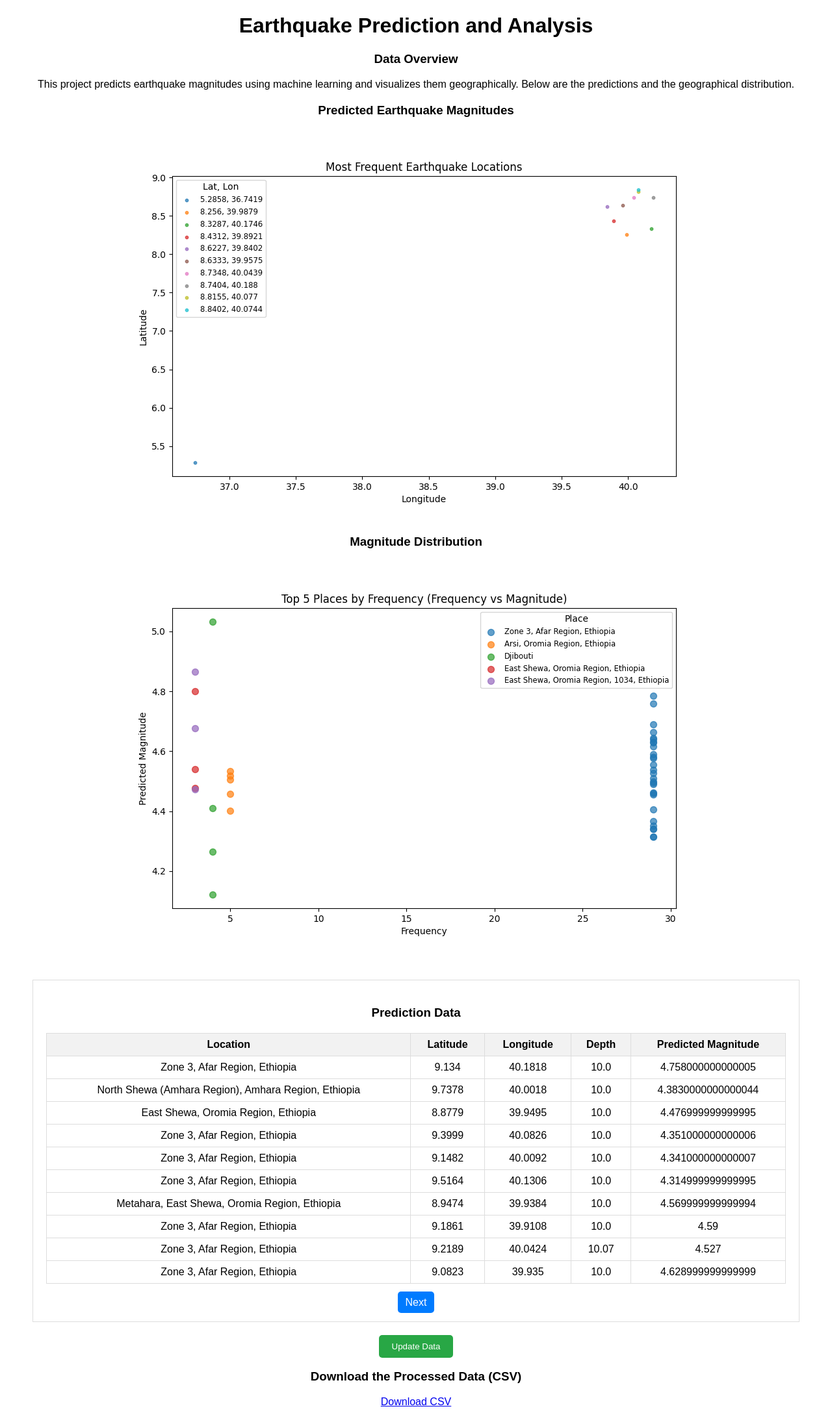
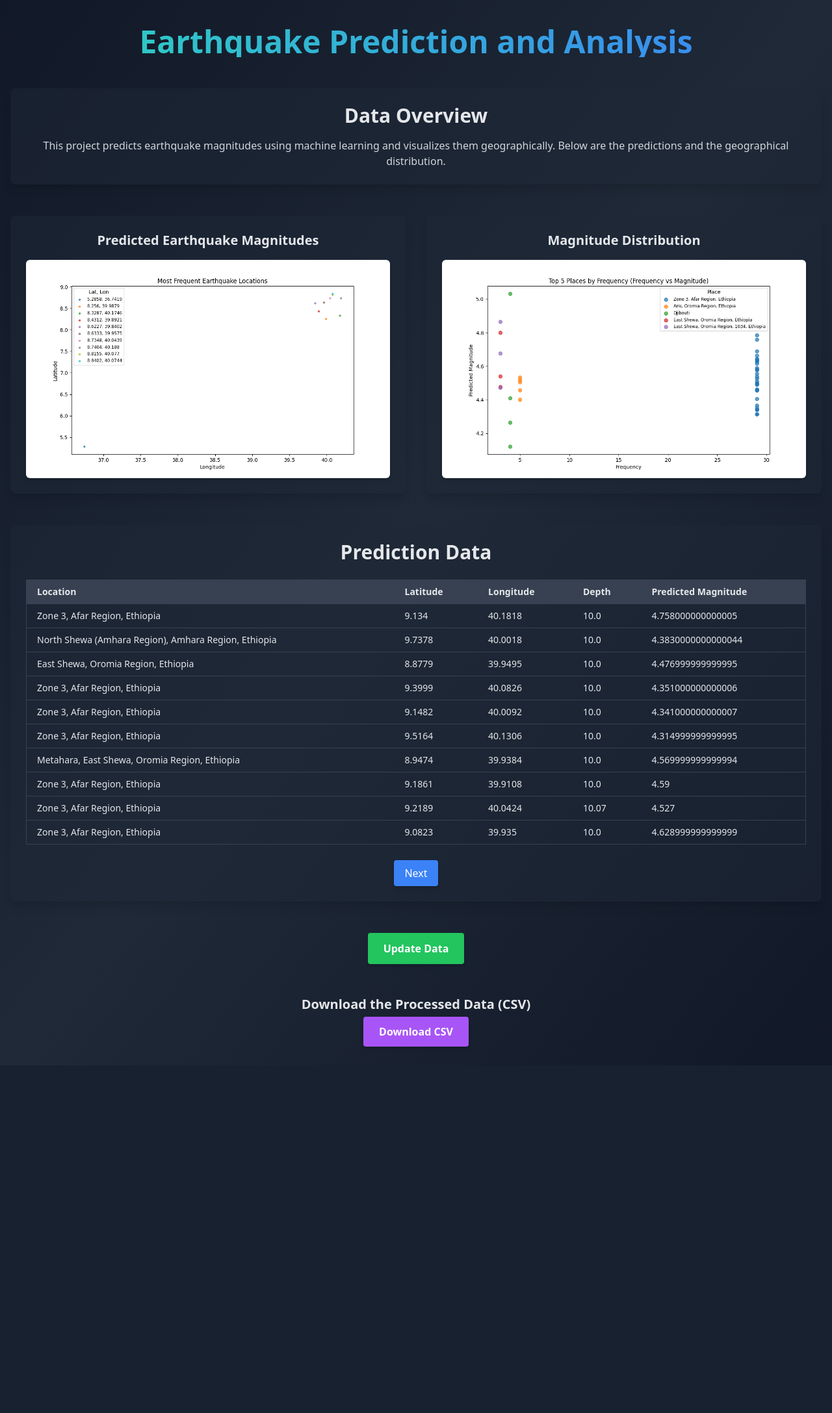
Before and after one commit to Franchise-Marketplace/Earthquake-Data-Ananlysis-and-prediction, a Flask app: page / in a window 1280 px wide. Shown: the whole page at 65% size. After the commit the page ends 1611 px from the top, so only its background shows below. Run offline with Flask 3, Linux system fonts and the light colour scheme; some libraries are stand-ins or nearby versions.

Commit message:
styled it with tailwind css

```diff
--- a/templates/index.html
+++ b/templates/index.html
@@ -4,134 +4,77 @@
     <meta charset="UTF-8">
     <meta name="viewport" content="width=device-width, initial-scale=1.0">
     <title>Earthquake Prediction</title>
-    <style>
-        body {
-            font-family: Arial, sans-serif;
-        }
-        .container {
-            text-align: center;
-        }
-        .plot {
-            margin-top: 20px;
-        }
-        .table-container {
-            margin-top: 40px;
-            border: 1px solid #ddd;
-            padding: 20px;
-            width: 90%;
-            margin-left: auto;
-            margin-right: auto;
-        }
-        table {
-            width: 100%;
-            border-collapse: collapse;
-            margin-top: 20px;
-        }
-        th, td {
-            padding: 8px 12px;
-            text-align: center;
-            border: 1px solid #ddd;
-        }
-        th {
-            background-color: #f2f2f2;
-        }
-        .pagination {
-            margin-top: 20px;
-        }
-        .pagination a {
-            margin: 0 5px;
-            padding: 8px 12px;
-            text-decoration: none;
-            background-color: #007bff;
-            color: white;
-            border-radius: 5px;
-        }
-        .pagination a:hover {
-            background-color: #0056b3;
-        }
-        .button-container {
-            margin-top: 20px;
-        }
-        .update-btn {
-            padding: 10px 20px;
-            background-color: #28a745;
-            color: white;
-            border: none;
-            border-radius: 5px;
-            cursor: pointer;
-        }
-        .update-btn:hover {
-            background-color: #218838;
-        }
-    </style>
+    <script src="https://cdn.tailwindcss.com"></script>
 </head>
-<body>
-    <div class="container">
-        <h1>Earthquake Prediction and Analysis</h1>
+<body class="bg-gradient-to-br from-gray-900 via-gray-800 to-gray-900 text-gray-200 font-sans">
+    <div class="container mx-auto px-4 py-10">
+        <h1 class="text-5xl font-extrabold text-center mb-12 bg-clip-text text-transparent bg-gradient-to-r from-teal-400 to-blue-500">
+            Earthquake Prediction and Analysis
+        </h1>
 
-        <h3>Data Overview</h3>
-        <p>This project predicts earthquake magnitudes using machine learning and visualizes them geographically. Below are the predictions and the geographical distribution.</p>
+        <section class="bg-gray-800 bg-opacity-50 rounded-lg p-6 mb-12 shadow-lg">
+            <h2 class="text-3xl font-semibold mb-4 text-center">Data Overview</h2>
+            <p class="text-center text-gray-300">This project predicts earthquake magnitudes using machine learning and visualizes them geographically. Below are the predictions and the geographical distribution.</p>
+        </section>
 
-
-        <div class="plot">
-            <h3>Predicted Earthquake Magnitudes</h3>
-            <img src="{{plot_img_1}}" alt="Predicted Magnitudes Plot">
+        <div class="grid grid-cols-1 md:grid-cols-2 gap-8 mb-12">
+            <div class="bg-gray-800 bg-opacity-50 rounded-lg p-6 shadow-lg">
+                <h3 class="text-xl font-semibold mb-4 text-center">Predicted Earthquake Magnitudes</h3>
+                <img src="{{plot_img_1}}" alt="Predicted Magnitudes Plot" class="w-full rounded-md shadow-md">
             </div>
 
-
-        <div class="plot">
-            <h3>Magnitude Distribution</h3>
-            <img src="{{ plot_img_2 }}" alt="Magnitude Distribution Plot">
+            <div class="bg-gray-800 bg-opacity-50 rounded-lg p-6 shadow-lg">
+                <h3 class="text-xl font-semibold mb-4 text-center">Magnitude Distribution</h3>
+                <img src="{{plot_img_2}}" alt="Magnitude Distribution Plot" class="w-full rounded-md shadow-md">
+            </div>
         </div>
 
-
-        <div class="table-container">
-            <h3>Prediction Data</h3>
-            <table>
+        <div class="bg-gray-800 bg-opacity-50 rounded-lg p-6 shadow-lg mb-12">
+            <h3 class="text-3xl font-semibold text-center mb-6">Prediction Data</h3>
+            <div class="overflow-x-auto">
+                <table class="w-full border border-gray-700 text-sm">
                     <thead>
-                    <tr>
-                        <th>Location</th>
-                        <th>Latitude</th>
-                        <th>Longitude</th>
-                        <th>Depth</th>
-                        <th>Predicted Magnitude</th>
+                        <tr class="bg-gray-700">
+                            <th class="px-4 py-2 text-left">Location</th>
+                            <th class="px-4 py-2 text-left">Latitude</th>
+                            <th class="px-4 py-2 text-left">Longitude</th>
+                            <th class="px-4 py-2 text-left">Depth</th>
+                            <th class="px-4 py-2 text-left">Predicted Magnitude</th>
                         </tr>
                     </thead>
                     <tbody>
                         {% for row in data.iterrows() %}
-                        <tr>
-                            <td>{{ row[1]['Location'] }}</td>
-                            <td>{{ row[1]['Latitude'] }}</td>
-                            <td>{{ row[1]['Longitude'] }}</td>
-                            <td>{{ row[1]['Depth'] }}</td>
-                            <td>{{ row[1]['Predicted Magnitude'] }}</td>
+                        <tr class="border-t border-gray-700 hover:bg-gray-800">
+                            <td class="px-4 py-2">{{ row[1]['Location'] }}</td>
+                            <td class="px-4 py-2">{{ row[1]['Latitude'] }}</td>
+                            <td class="px-4 py-2">{{ row[1]['Longitude'] }}</td>
+                            <td class="px-4 py-2">{{ row[1]['Depth'] }}</td>
+                            <td class="px-4 py-2">{{ row[1]['Predicted Magnitude'] }}</td>
                         </tr>
                         {% endfor %}
                     </tbody>
                 </table>
+            </div>
 
-
-            <div class="pagination">
+            <div class="flex justify-center mt-6 space-x-4">
                 {% if page > 1 %}
-                    <a href="{{ url_for('index', page=page-1) }}">Previous</a>
+                <a href="{{ url_for('index', page=page-1) }}" class="px-4 py-2 bg-blue-500 text-white rounded shadow-md hover:bg-blue-600">Previous</a>
                 {% endif %}
                 {% if page < total_pages %}
-                    <a href="{{ url_for('index', page=page+1) }}">Next</a>
+                <a href="{{ url_for('index', page=page+1) }}" class="px-4 py-2 bg-blue-500 text-white rounded shadow-md hover:bg-blue-600">Next</a>
                 {% endif %}
             </div>
         </div>
 
-
-        <div class="button-container">
+        <div class="text-center mb-12">
             <form action="{{ url_for('update_data') }}" method="POST">
-                <button type="submit" class="update-btn">Update Data</button>
+                <button type="submit" class="px-6 py-3 bg-green-500 text-white font-bold rounded shadow-md hover:bg-green-600">Update Data</button>
             </form>
         </div>
 
-
-        <div>
-            <h3>Download the Processed Data (CSV)</h3>
-            <a href="{{ url_for('download_csv') }}">Download CSV</a>
+        <div class="text-center">
+            <h3 class="text-xl font-semibold mb-4">Download the Processed Data (CSV)</h3>
+            <a href="{{ url_for('download_csv') }}" class="px-6 py-3 bg-purple-500 text-white font-bold rounded shadow-md hover:bg-purple-600">Download CSV</a>
         </div>
     </div>
 </body>
```
Lines whose indentation alone changed are shown as unchanged.
